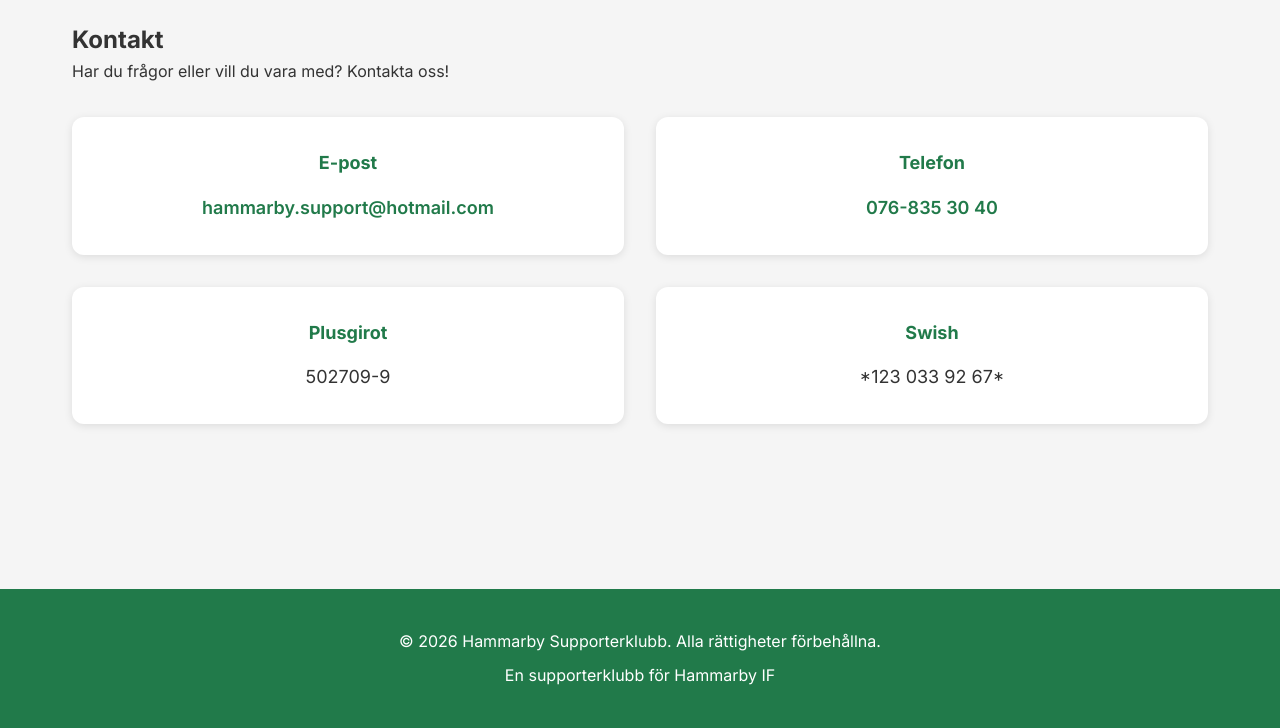
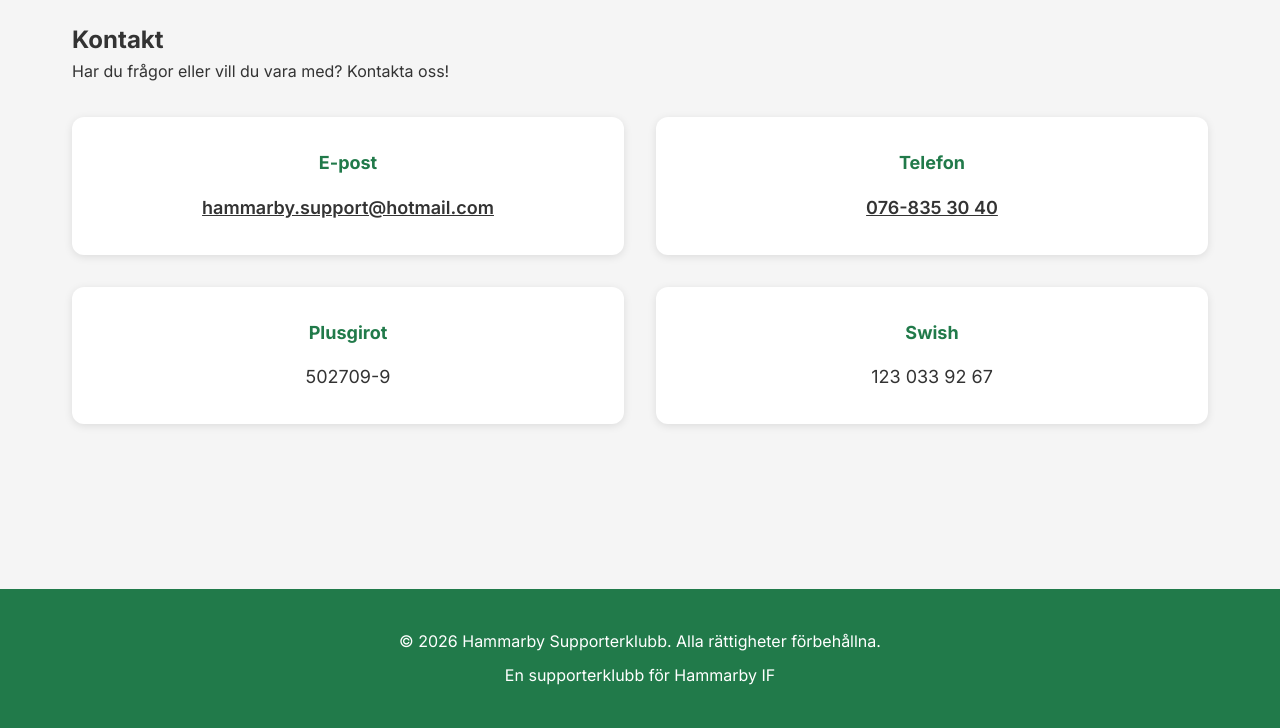
Before and after one commit to zidz/hammarbysupporterklubb, a Flask app: page /kontakt in a window 1280 px wide. Shown: the part 155-883 px from the top of the page. Run offline with Flask 3, Linux system fonts and the light colour scheme; some libraries are stand-ins or nearby versions.

Commit message:
Remove Fora och främsta heading, fix contact link colors, remove Swish asterisks

```diff
--- a/backend/data/news/nyhet_846389.json
+++ b/backend/data/news/nyhet_846389.json
@@ -1,7 +1,7 @@
 {
   "id": 846389,
   "title": "Test News",
-  "content": "",
+  "content": "{\"ops\":[{\"insert\":\"Min NYHET!!!!\\n\"}]}",
   "category": "sport",
   "tags": [],
   "author": "testuser",
--- a/frontend/static/css/style.css
+++ b/frontend/static/css/style.css
@@ -629,9 +629,21 @@ body {
 }
 
 .contact-card a {
+    color: var(--text-dark);
+    font-weight: 600;
+    font-size: 1.125rem;
+}
+
+.contact-card a:hover {
+    text-decoration: underline;
+}
+
+.contact-link {
+    color: var(--text-dark);
+}
+
+.contact-link:hover {
     color: var(--hammarby-green);
-    text-decoration: none;
-    font-weight: 600;
 }
 
 .contact-card a:hover {
--- a/frontend/templates/index.html
+++ b/frontend/templates/index.html
@@ -18,8 +18,6 @@
 
 <section class="welcome-section">
     <div class="container">
-        <h2>Första och främsta</h2>
-
         <div class="story-section">
             <h3>En lång tradition av engagemang</h3>
             <p>När Hammarby IF:s Supporterklubb bildades 1953, hade vi en vision som fortfarande driver oss idag: <strong>att stödja ungdomsidrotten inom Hammarby IF-familjen</strong>. Under jubileumsåret 2003 firade vi över 1600 engagerade medlemmar som delade denna passion.</p>
--- a/frontend/templates/kontakt.html
+++ b/frontend/templates/kontakt.html
@@ -11,11 +11,11 @@
         <div class="contact-grid">
             <div class="contact-card">
                 <h3>E-post</h3>
-                <p><a href="mailto:hammarby.support@hotmail.com">hammarby.support@hotmail.com</a></p>
+                <p><a href="mailto:hammarby.support@hotmail.com" class="contact-link">hammarby.support@hotmail.com</a></p>
             </div>
             <div class="contact-card">
                 <h3>Telefon</h3>
-                <p><a href="tel:0768353040">076-835 30 40</a></p>
+                <p><a href="tel:0768353040" class="contact-link">076-835 30 40</a></p>
             </div>
             <div class="contact-card">
                 <h3>Plusgirot</h3>
@@ -23,7 +23,7 @@
             </div>
             <div class="contact-card">
                 <h3>Swish</h3>
-                <p>*123 033 92 67*</p>
+                <p>123 033 92 67</p>
             </div>
         </div>
     </div>
```
Also changed, not shown: backend/data/news/nyhet_928640.json (deleted, +0 -10 lines), backend/data/news/nyhet_990630.json (deleted, +0 -10 lines).
